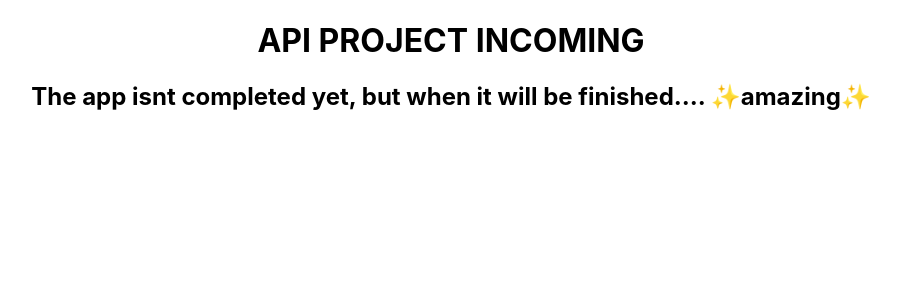
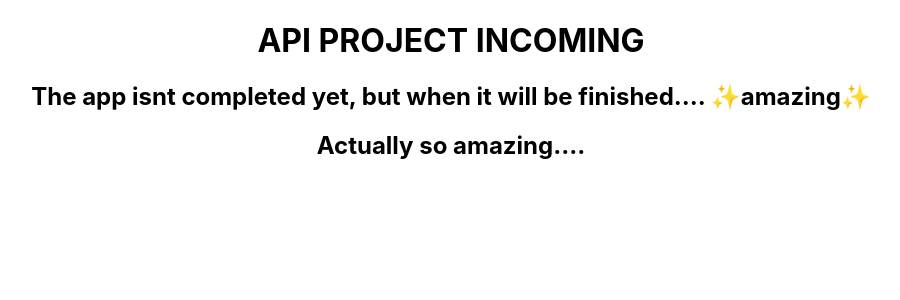
Before and after one commit to adnanshaikh10/mohammedShaikhProjectThree, a React (Create React App) app: page / in a window 1280 px wide. Shown: the top 300 px of the page, without its empty margins (189-1089 px from the left). Built offline with nearby package versions, Linux system fonts and the light colour scheme.

Commit message:
testing development branch

```diff
--- a/src/App.js
+++ b/src/App.js
@@ -6,6 +6,7 @@ function App() {
       <header>
       <h1>API PROJECT INCOMING</h1>
       <h2>The app isnt completed yet, but when it will be finished.... ✨amazing✨</h2>
+      <h2>Actually so amazing....</h2>
       </header>
     </div>
   );
```
